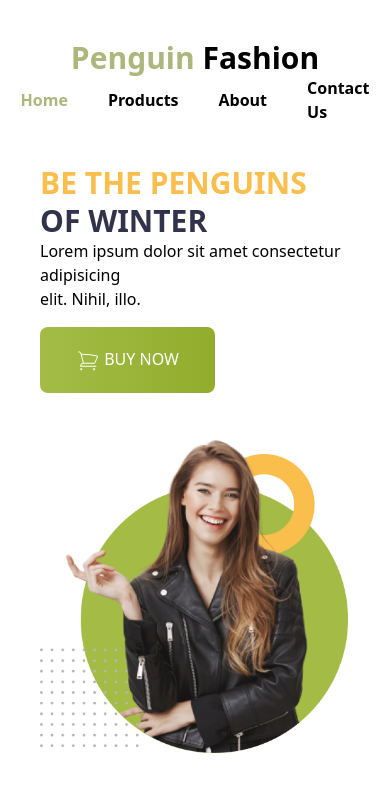
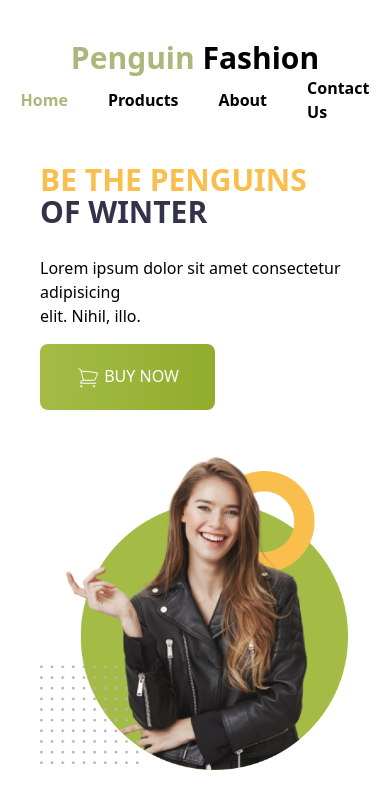
Before and after one commit to mdfoyezkhan/penguin-fashion-project, a plain HTML site: page index.html in a window 390 px wide. Drawn offline with nearby package versions, Linux system fonts and the light colour scheme.

Commit message:
some code change this commit

```diff
--- a/index.html
+++ b/index.html
@@ -23,7 +23,7 @@
         <!-- -----------------------banner section start here----------- -->
          <section class="flex flex-col md:flex-row justify-between items-center">
             <div>
-                <h1 class="text-3xl md:text-5xl uppercase font-bold text-[#FABE4C] leading-tight">be the penguins <br> <span class="text-[#32324B]">of winter</span></h1>
+                <h1 class="text-3xl md:text-5xl uppercase font-bold text-[#FABE4C]  leading-8 mb-7">be the penguins <br> <span class="text-[#32324B]">of winter</span></h1>
                 <p>Lorem ipsum dolor sit amet consectetur adipisicing  <br> elit. Nihil, illo.</p>
                 <button class="py-5 px-9 bg-gradient-to-r from-[#A4BC46] to-[#92AC2D] text-base uppercase rounded-lg text-[white] mt-4 "><svg xmlns="http://www.w3.org/2000/svg" fill="none" viewBox="0 0 24 24" strokeWidth={2.5} stroke="currentColor" class="size-6 inline ">
                     <path strokeLinecap="round" strokeLinejoin="round" d="M2.25 3h1.386c.51 0 .955.343 1.087.835l.383 1.437M7.5 14.25a3 3 0 0 0-3 3h15.75m-12.75-3h11.218c1.121-2.3 2.1-4.684 2.924-7.138a60.114 60.114 0 0 0-16.536-1.84M7.5 14.25 5.106 5.272M6 20.25a.75.75 0 1 1-1.5 0 .75.75 0 0 1 1.5 0Zm12.75 0a.75.75 0 1 1-1.5 0 .75.75 0 0 1 1.5 0Z" />
```
